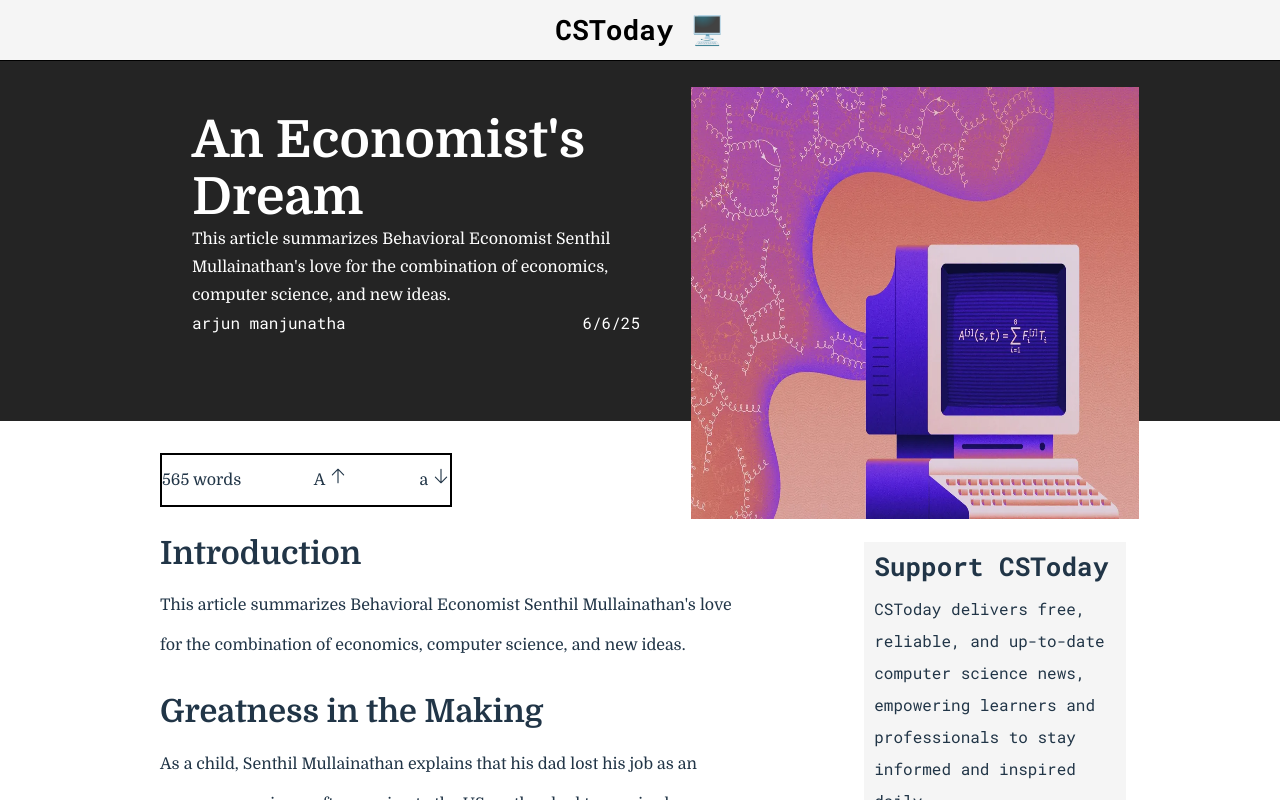
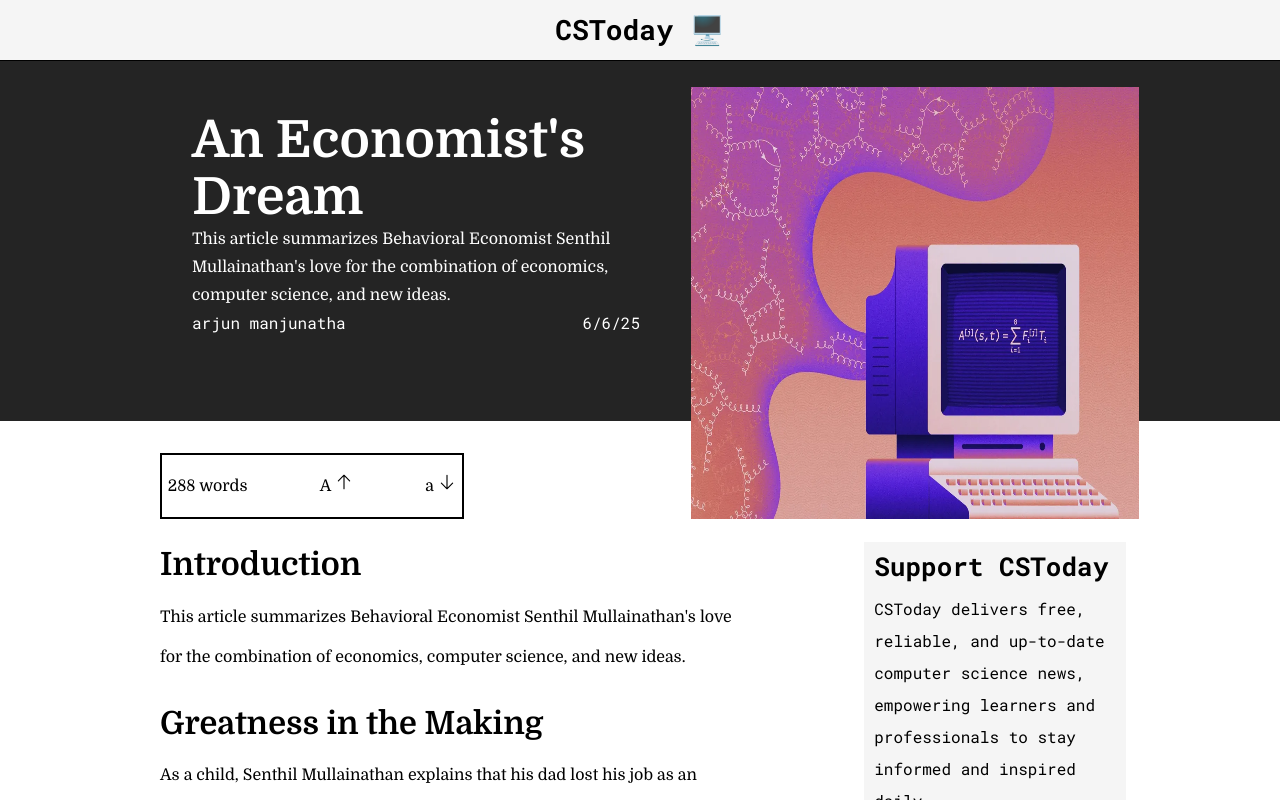
Before and after one commit to ishaanchip/csa-news-final, a React (Vite) app: page /csa-news-final/article/0 in a window 1280 px wide. Built offline with nearby package versions, Linux system fonts and the light colour scheme.

Commit message:
upload css

```diff
--- a/src/components/Article/Article.css
+++ b/src/components/Article/Article.css
@@ -35,6 +35,7 @@
 
 .article-data p{
     line-height: 1.75;
+    color:white;
 }
 
 .article-authorship{
@@ -69,6 +70,7 @@
     align-items: center;
     width:50%;
     height:50px;
+    padding:1%;
     border:2px solid black;
 }
 
@@ -81,11 +83,13 @@
     width:80%;
     margin-top: 5%;
     margin-bottom:2.5%;
+    color:black;
 }
 
 .article-area .article-content p{
     font-size: 16px;
     line-height:2.5;
+    color:black;
 }
 
 .reference-area{
@@ -128,17 +132,20 @@
 
 .article-ads .slot-one h1{
     font-size: 26px;
+    color:black;
     margin-bottom: 5%;
 }
 
 .article-ads .slot-one p{
     font-size:16px;
     line-height: 2;
+    color:black;
 }
 
 .article-ads .slot-two{
     display: flex;
     background-color: whitesmoke;
+    color:black;
     width:90%;
     height:50%;
     margin: 0 auto;
--- a/src/components/Article/Article.jsx
+++ b/src/components/Article/Article.jsx
@@ -6,6 +6,7 @@ import testImg from "../../assets/comp.jpg"
 
 //intercomponent imports
 import { homeArticleFullSet } from './ArticleData'
+import { getWordCount } from './ArticleHelper'
 
 //external dependenices
 import { Link, useParams } from 'react-router-dom'
@@ -37,7 +38,7 @@ const Article = () => {
 
             <div className="article-content">
             <div className="feature-bar">
-              <p className="word-count">565 words</p>
+              <p className="word-count">{getWordCount(homeArticleFullSet[id])} words</p>
               <p>A <ArrowUpIcon style={{'width':'18px'}}></ArrowUpIcon></p>
               <p>a <ArrowDownIcon style={{'width':'18px'}}></ArrowDownIcon></p>
               </div>
--- a/src/components/Article/ArticleHelper.js
+++ b/src/components/Article/ArticleHelper.js
@@ -0,0 +1,15 @@
+//1. calculate word count
+
+
+export const getWordCount = (article) =>{
+    let sum = 0;
+    let articleText = article.text
+    for (let i=0; i < articleText.length; i++){
+        let articleContent = articleText[i].content;
+        for (let j = 0; j < articleContent.length; j++){
+            let arr = articleContent[j].split(' ')
+            sum += arr.length;
+        }
+    }
+    return sum;
+}
--- a/src/components/Home/Home.css
+++ b/src/components/Home/Home.css
@@ -155,6 +155,7 @@
     font-size:18px;
     margin-left: 5%;
     transition: 0.4s;
+    color:black;
 
 }
 
@@ -168,7 +169,7 @@
     font-size: 9px;
     line-height: 1.5;
     margin-right: 5%;
-
+    color:black;
 }
 
 
```
